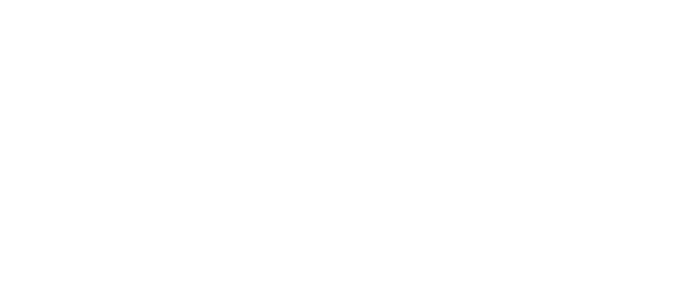
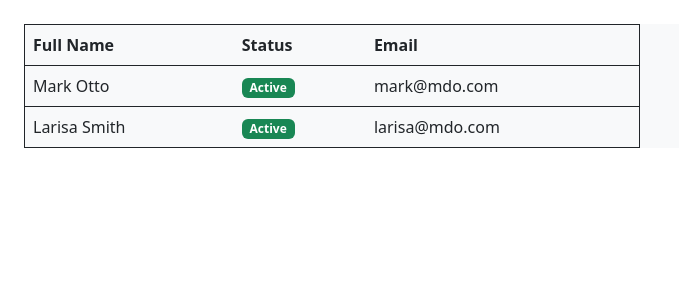
Before and after one commit to levworkshop/users-app, a React (Create React App) app: page / in a window 1280 px wide. Shown: the top 300 px of the page, without its empty margins (0-679 px from the left). Built offline with nearby package versions, Linux system fonts and the light colour scheme.

Commit message:
static html

```diff
--- a/src/App.tsx
+++ b/src/App.tsx
@@ -3,8 +3,28 @@
 
 function App() {
     return (
-        <div>
-
+        <div className="bg-light m-4">
+            <table className="table w-50 border border-dark table-hover">
+                <thead>
+                    <tr>
+                        <th scope="col">Full Name</th>
+                        <th scope="col">Status</th>
+                        <th scope="col">Email</th>
+                    </tr>
+                </thead>
+                <tbody>
+                    <tr>
+                        <td>Mark Otto</td>
+                        <td><span className="badge text-bg-success">Active</span></td>
+                        <td>mark@mdo.com</td>
+                    </tr>
+                    <tr>
+                        <td>Larisa Smith</td>
+                        <td><span className="badge text-bg-success">Active</span></td>
+                        <td>larisa@mdo.com</td>
+                    </tr>
+                </tbody>
+            </table>
         </div>
     );
 }
```
Also changed, not shown: src/App.css (deleted, +0 -38 lines).
